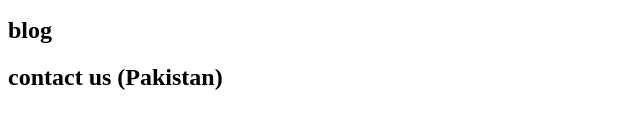
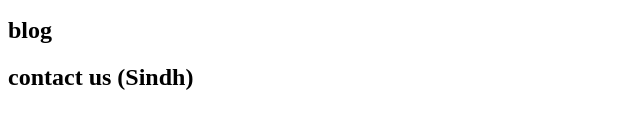
Before and after one commit to SarmadAli78/Netflix-clone-Html-Css-Project, a plain HTML site: page index.html in a window 1280 px wide. Shown: the part 144-272 px from the top of the page, 0-640 px from the left. Drawn offline with Linux system fonts and the light colour scheme.

Commit message:
feature update

```diff
--- a/index.html
+++ b/index.html
@@ -10,6 +10,6 @@
     <h2>about </h2>
     <h2>services </h2>
     <h2>blog</h2>
-    <h2>contact us (Pakistan)</h2>
+    <h2>contact us (Sindh)</h2>
 </body>
 </html>
```
